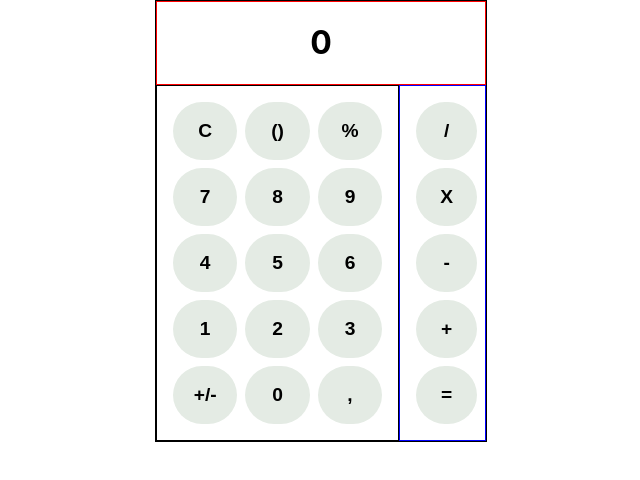
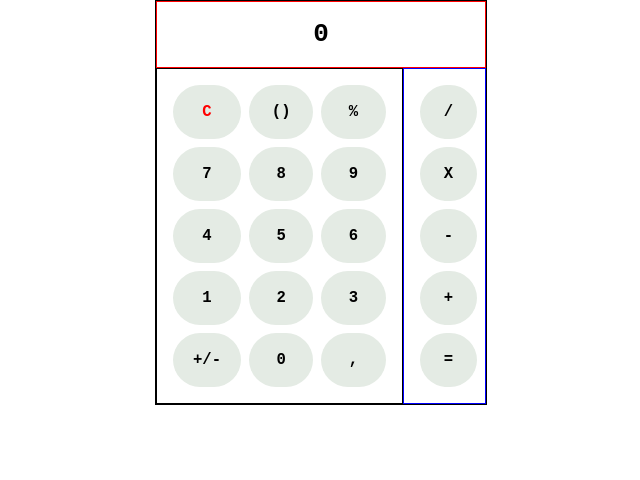
Before and after one commit to rogermsouza/engReact, a React (Create React App) app: page /Atv07 in a window 1280 px wide. Shown: the top 480 px of the page, without its empty margins (319-959 px from the left). Built offline with nearby package versions, Linux system fonts and the light colour scheme.

Commit message:
Atividade Calculadora em andamento

```diff
--- a/src/Atv07.css
+++ b/src/Atv07.css
@@ -2,6 +2,7 @@
     width: 330px;
     margin: 0 auto;
     border: solid 1px #000;
+    font-family: monospace;
 }
 
 .visor{
@@ -27,12 +28,16 @@
     justify-content: center;
 }
 
+.clearBot{
+    color: red;
+}
 
 .base2 button{
     width: 100%;;
 }
 
 button{
+    font-family:monospace;
     width: auto;
     margin: 4px;
     padding: 18px 20px;
--- a/src/Calc.js
+++ b/src/Calc.js
@@ -8,7 +8,7 @@ export function Calc() {
             </div>
             <div className="teclas">
                 <div className="base1">
-                    <button>C</button>
+                    <button className="clearBot">C</button>
                     <button>()</button>
                     <button>%</button>
 
```
